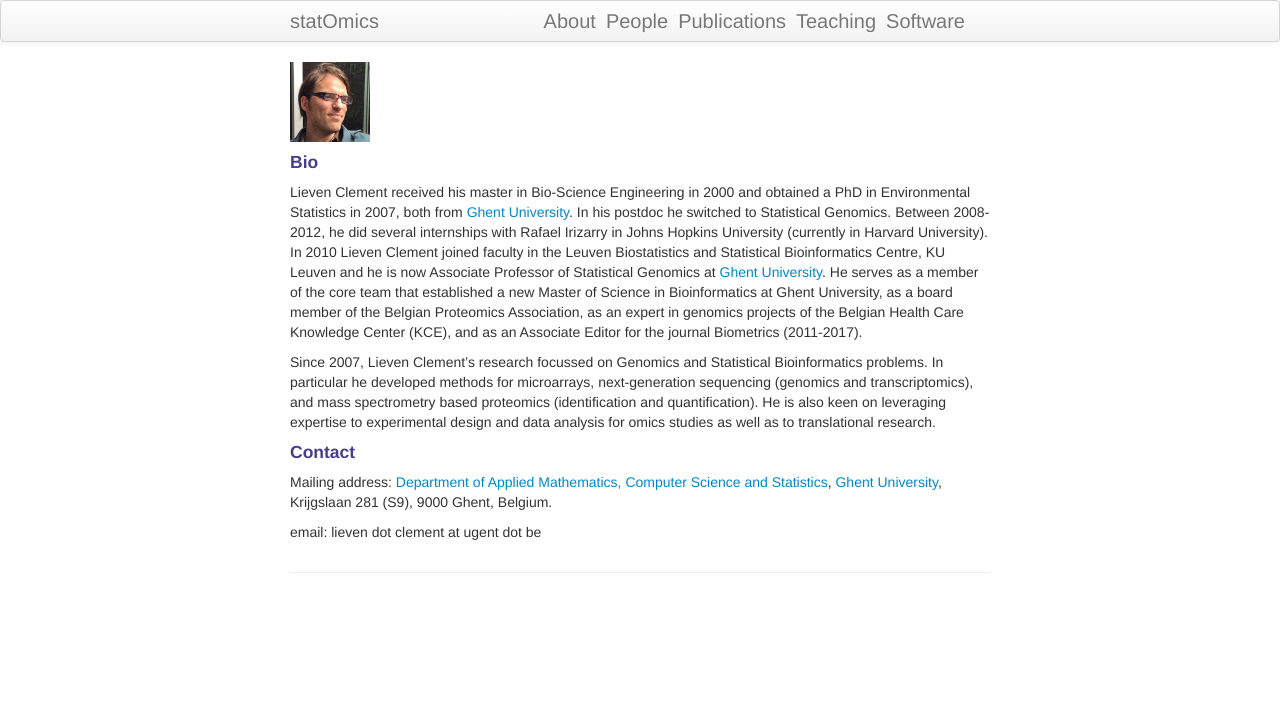
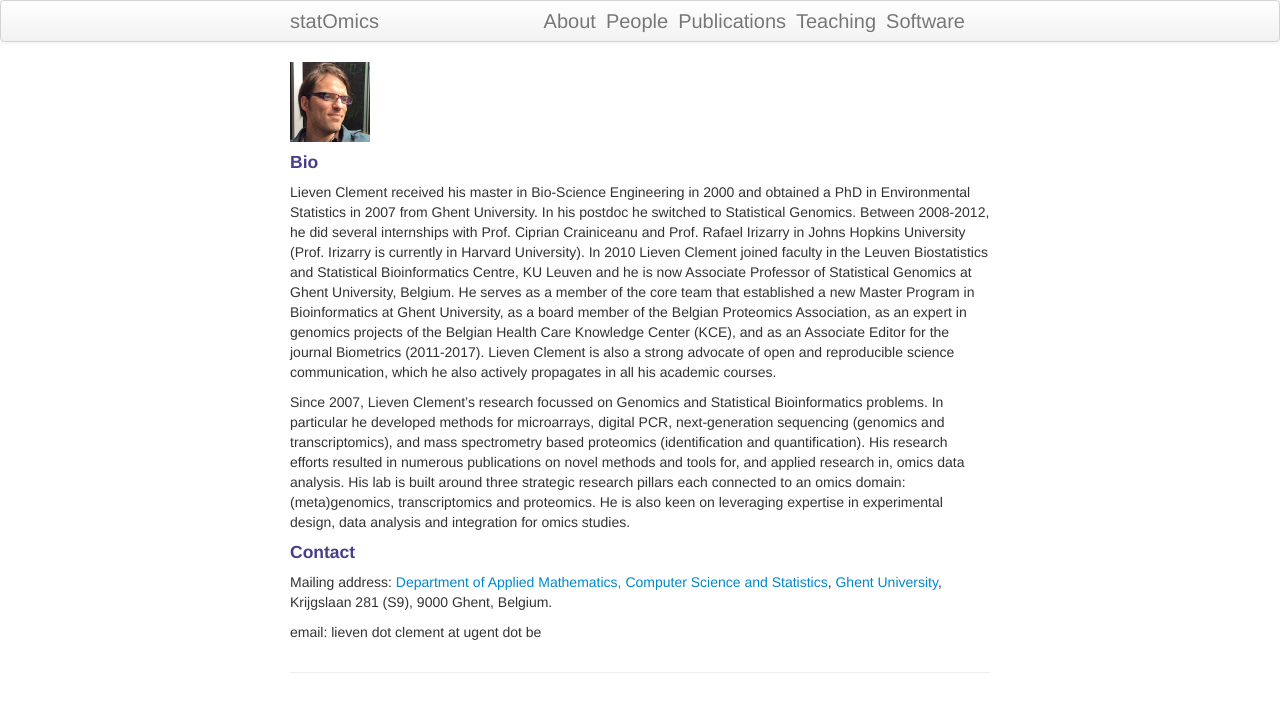
Before and after one commit to statOmics/statOmics.github.io, a Jekyll site: the page built from pages/about.md, in a window 1280 px wide. Shown: the top 712 px of the page. Built offline with Jekyll 4.4.1, drawn with Linux system fonts in a browser that asks for light colours.

Commit message:
updated bio

```diff
--- a/pages/about.md
+++ b/pages/about.md
@@ -6,9 +6,9 @@ title: lieven_clement
 
 #### Bio
 
-Lieven Clement received his master in Bio-Science Engineering in 2000 and obtained a PhD in Environmental Statistics in 2007, both from [Ghent University](https://www.ugent.be). In his postdoc he switched to Statistical Genomics. Between 2008-2012, he did several internships with Rafael Irizarry in Johns Hopkins University (currently in Harvard University). In 2010 Lieven Clement joined faculty in the Leuven Biostatistics and Statistical Bioinformatics Centre, KU Leuven and he is now Associate Professor of Statistical Genomics at [Ghent University](htpps://www.ugent.be). He serves as a member of the core team that established a new Master of Science in Bioinformatics at Ghent University, as a board member of the Belgian Proteomics Association, as an expert in genomics projects of the Belgian Health Care Knowledge Center (KCE), and as an Associate Editor for the journal Biometrics (2011-2017).
+Lieven Clement received his master in Bio-Science Engineering in 2000 and obtained a PhD in Environmental Statistics in 2007 from Ghent University. In his postdoc he switched to Statistical Genomics. Between 2008-2012, he did several internships with Prof. Ciprian Crainiceanu and Prof. Rafael Irizarry in Johns Hopkins University (Prof. Irizarry is currently in Harvard University). In 2010 Lieven Clement joined faculty in the Leuven Biostatistics and Statistical Bioinformatics Centre, KU Leuven and he is now Associate Professor of Statistical Genomics at Ghent University, Belgium. He serves as a member of the core team that established a new Master Program in Bioinformatics at Ghent University, as a board member of the Belgian Proteomics Association, as an expert in genomics projects of the Belgian Health Care Knowledge Center (KCE), and as an Associate Editor for the journal Biometrics (2011-2017). Lieven Clement is also a strong advocate of open and reproducible science communication, which he also actively propagates in all his academic courses.
 
-Since 2007, Lieven Clement's research focussed on Genomics and Statistical Bioinformatics problems. In particular he developed methods for microarrays, next-generation sequencing (genomics and transcriptomics), and mass spectrometry based proteomics (identification and quantification). He is also keen on leveraging expertise to experimental design and data analysis for omics studies as well as to translational research.
+Since 2007, Lieven Clement’s research focussed on Genomics and Statistical Bioinformatics problems. In particular he developed methods for microarrays, digital PCR, next-generation sequencing (genomics and transcriptomics), and mass spectrometry based proteomics (identification and quantification). His research efforts resulted in numerous publications on novel methods and tools for, and applied research in, omics data analysis. His lab is built around three strategic research pillars each connected to an omics domain: (meta)genomics, transcriptomics and proteomics. He is also keen on leveraging expertise in experimental design, data analysis and integration for omics studies.
 
 #### Contact
 
```
